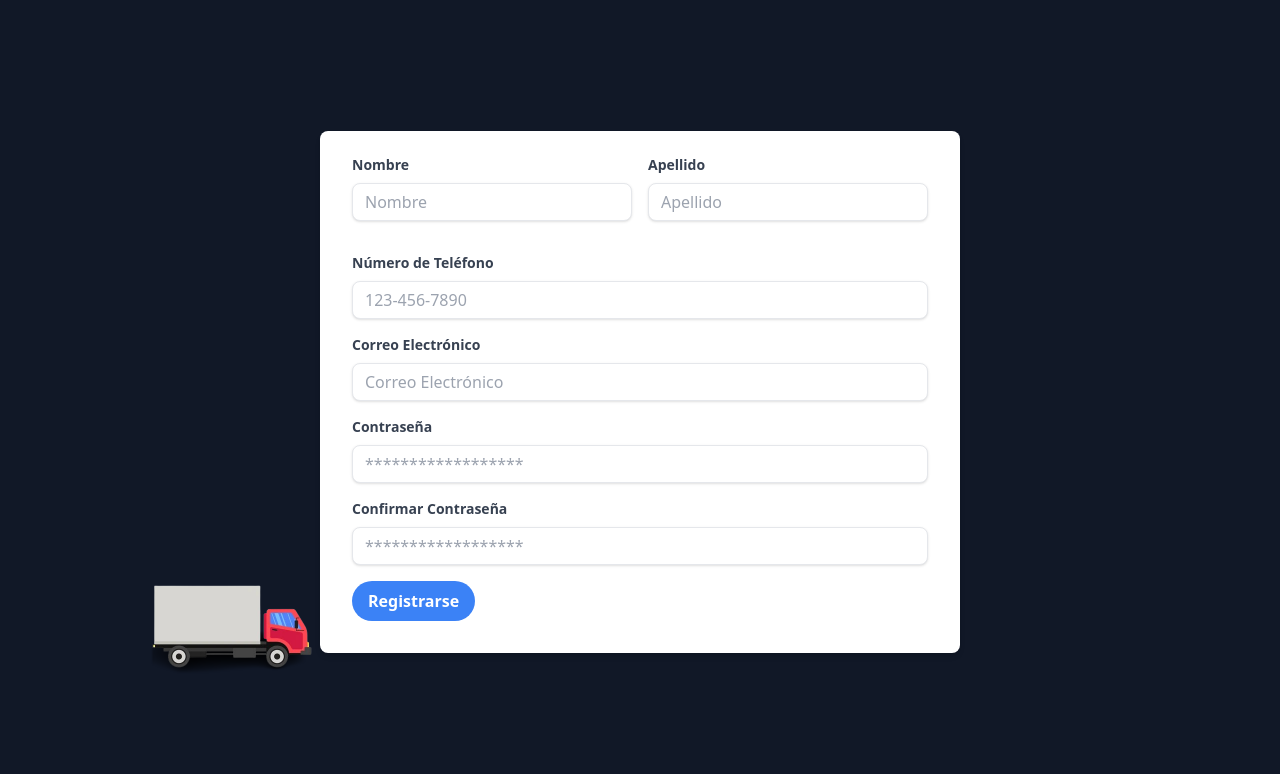
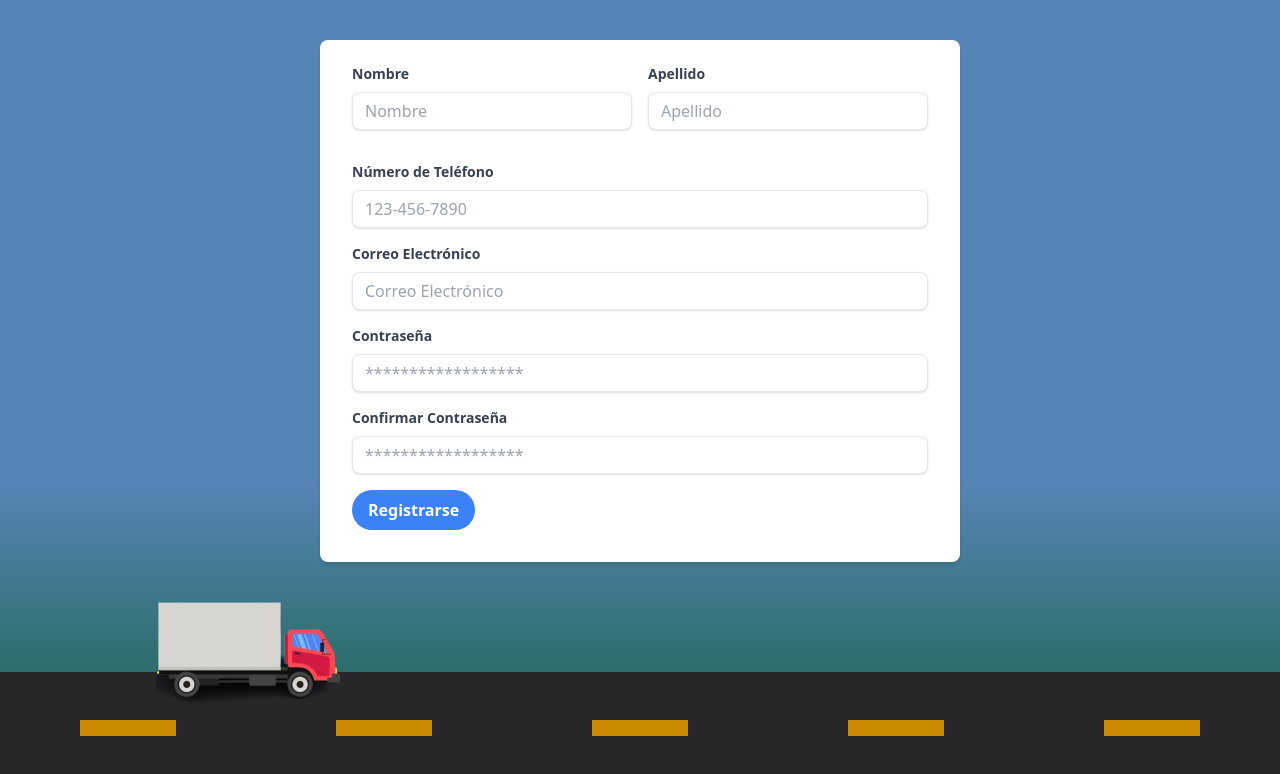
Before and after one commit to MudameProject/MudameFront, a React (Vite) app: page /Register in a window 1280 px wide. Shown: the top 774 px of the page. Built offline with nearby package versions, Linux system fonts and the light colour scheme.

Commit message:
carrito y fondo

```diff
--- a/src/App.css
+++ b/src/App.css
@@ -0,0 +1,14 @@
+.saltico{
+    animation: rebote 0.6s infinite;
+}
+
+@keyframes rebote {
+    0%, 100% {
+        transform: translateY(-6%);
+        animation-timing-function: cubic-bezier(0.8,0,1,1);
+    }
+    50% {
+        transform: none;
+        animation-timing-function: cubic-bezier(0,0,0.2,1);
+    }
+}
--- a/src/Components/Register.jsx
+++ b/src/Components/Register.jsx
@@ -1,6 +1,7 @@
 import { useState } from "react";
 import PropTypes from "prop-types";
-import Truck from "./truck";
+import Truck from "./Truck";
+import Road from "./Road";
 
 const InputField = ({ label, type, id, placeholder, value, onChange }) => (
   <div className="mb-4">
@@ -47,7 +48,7 @@ const Register = () => {
   };
 
   return (
-    <div className="flex items-center justify-center h-screen bg-gray-900">
+    <div className="pt-10 flex items-start justify-center h-screen bg-gradient-to-b from-azulCielo from-60% to-[#0F5D38] -z-50">
       <form
         onSubmit={handleSubmit}
         className="bg-white shadow-md rounded-lg px-8 pt-6 pb-8 mb-4 w-1/2"
@@ -73,7 +74,7 @@ const Register = () => {
               onChange={handleChange}
             />
           </div>
-          <Truck/>
+          <Road/>
         </div>
         <InputField
           label="Número de Teléfono"
--- /dev/null
+++ b/src/Components/Road.jsx
@@ -0,0 +1,23 @@
+import React from "react";
+import Truck from "./Truck";
+import YellowLines from "./YellowLines";
+
+function Road() {
+
+  const calle = document.getElementById("calle");
+
+
+  return (
+    <div className="flex w-full h-32 absolute left-0 bottom-0 bg-zinc-800 z-10">
+        <Truck/>
+        <div id="calle" className="w-full h-full flex justify-around pt-12 ">
+          <YellowLines/>
+          <YellowLines/>
+          <YellowLines/>
+          <YellowLines/>
+          <YellowLines/>
+        </div>
+    </div>
+  );
+}
+export default Road;
--- a/src/Components/truck.jsx
+++ b/src/Components/Truck.jsx
@@ -1,15 +1,16 @@
 import React from "react";
 import truck from "../assets/camionMaterialDesign.png";
+import "./../App.css"
 
 function Truck() {
   return (
-    <>
+    <div className="absolute top-[-90px] left-[10vw] saltico z-20">
       <img
         src={`${truck}`}
         alt="no cargo T_T"
-        className={`w-52 h-auto absolute top-[70vh] left-[10vw] scale-x-[-1] animate-saltosA`}
+        className={`w-60 h-auto scale-x-[-1]`}
       />
-    </>
+    </div>
   );
 }
 export default Truck;
--- /dev/null
+++ b/src/Components/YellowLines.jsx
@@ -0,0 +1,9 @@
+import React from 'react'
+
+export default function YellowLines() {
+  return (
+    <div className='bg-yellow-600 w-24 h-4'>
+
+    </div>
+  )
+}
--- a/tailwind.config.js
+++ b/tailwind.config.js
@@ -11,12 +11,7 @@ export default {
         blancoFondo: "#F5F5F5",
         azulvivo: "#191970",
         azulCorpotativo: "#5485d2",
-      },
-      backgroundImage: {
-        casa: "url('/Img/casa.jpg')",
-        camion: "url('/Img/camion container.png')",
-        fondoExagonal: "url('/Img/pngwing.com.png')",
-        camion: "url('/Img/contenedor.png')",
+        azulCielo: "#5885b7",
       },
 
       Animation: {
```
